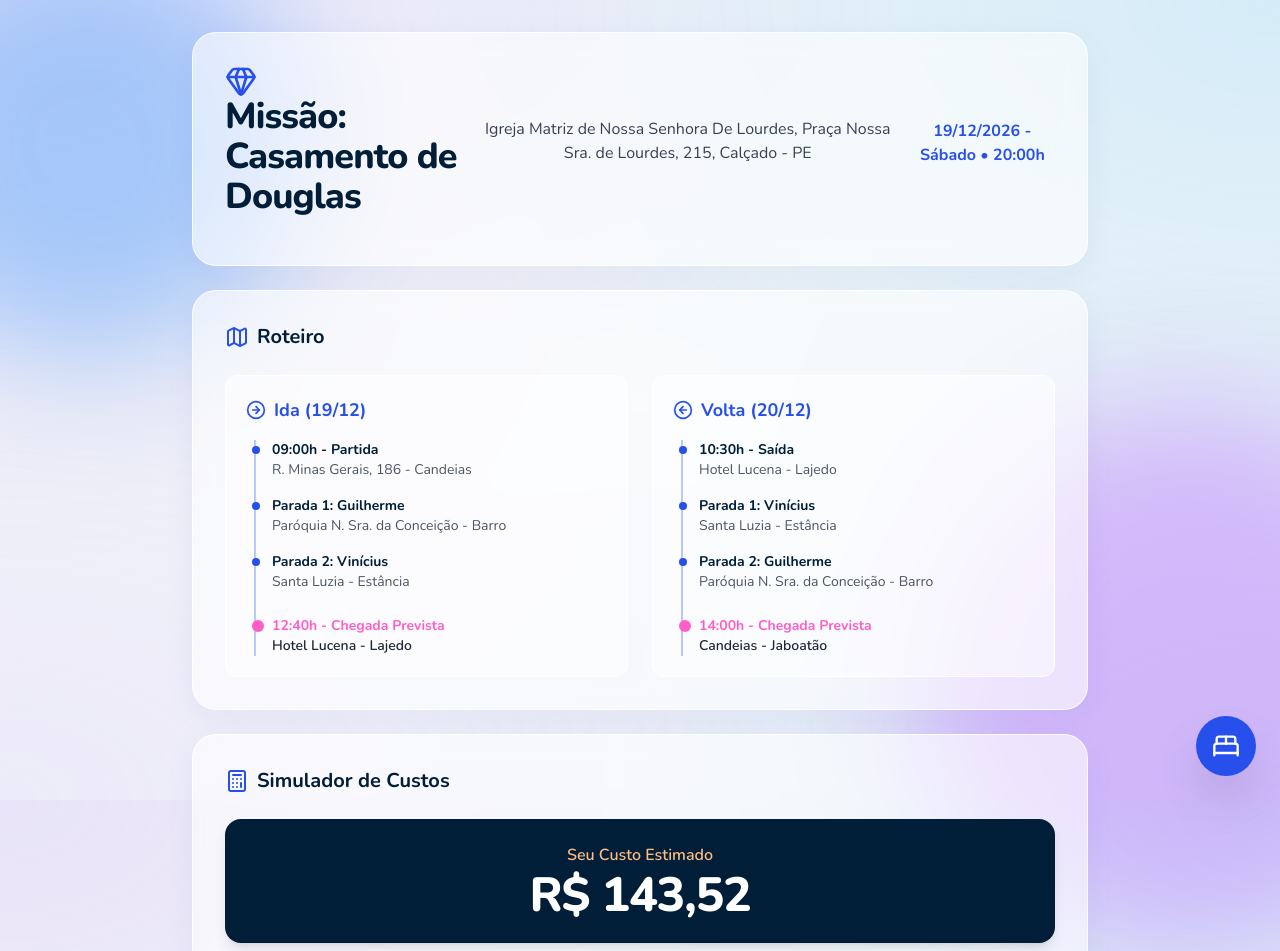
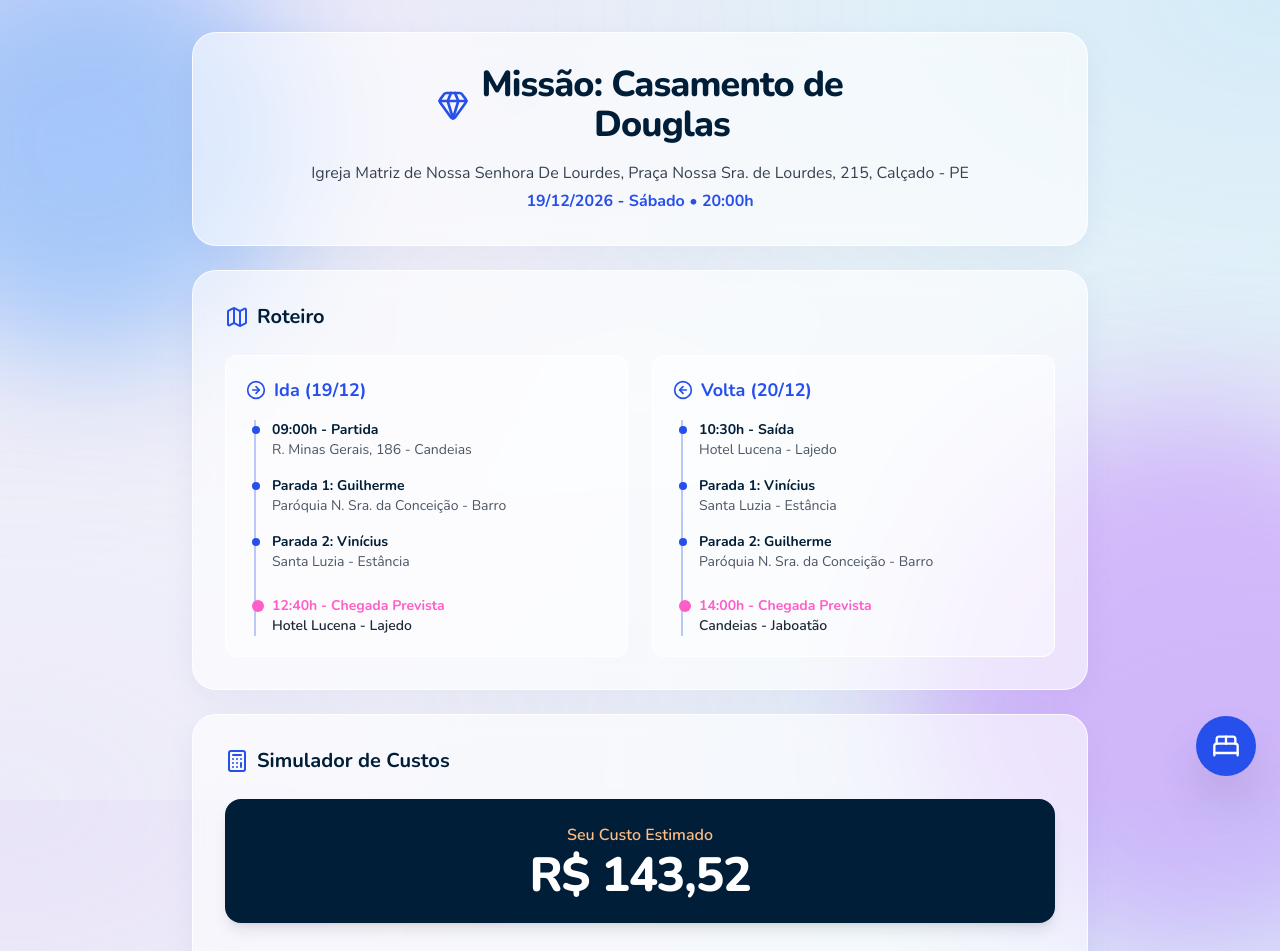
Before and after one commit to jvalvess01-png/casamentodouglas, a plain HTML site: page index.html in a window 1280 px wide. Shown: the top 951 px of the page. Drawn offline with nearby package versions, Linux system fonts and the light colour scheme.

Commit message:
Update index.html

```diff
--- a/index.html
+++ b/index.html
@@ -101,10 +101,9 @@
         <!-- HEADER (Missão: Casamento) -->
         <header class="glass-card p-6 md:p-8 text-center">
             <div class="flex items-center justify-center gap-3 mb-4">
-            <div style="text-align: left;">
                 <i data-lucide="gem" class="w-8 h-8 text-brand-tech"></i>
                 <h1 class="text-2xl md:text-4xl font-extrabold tracking-tight text-brand-blue">
-                    Missão:<br>Casamento de Douglas
+                    Missão: Casamento de<br>Douglas
                 </h1>
             </div>
             <p class="text-sm md:text-base text-gray-700 font-medium">
```
